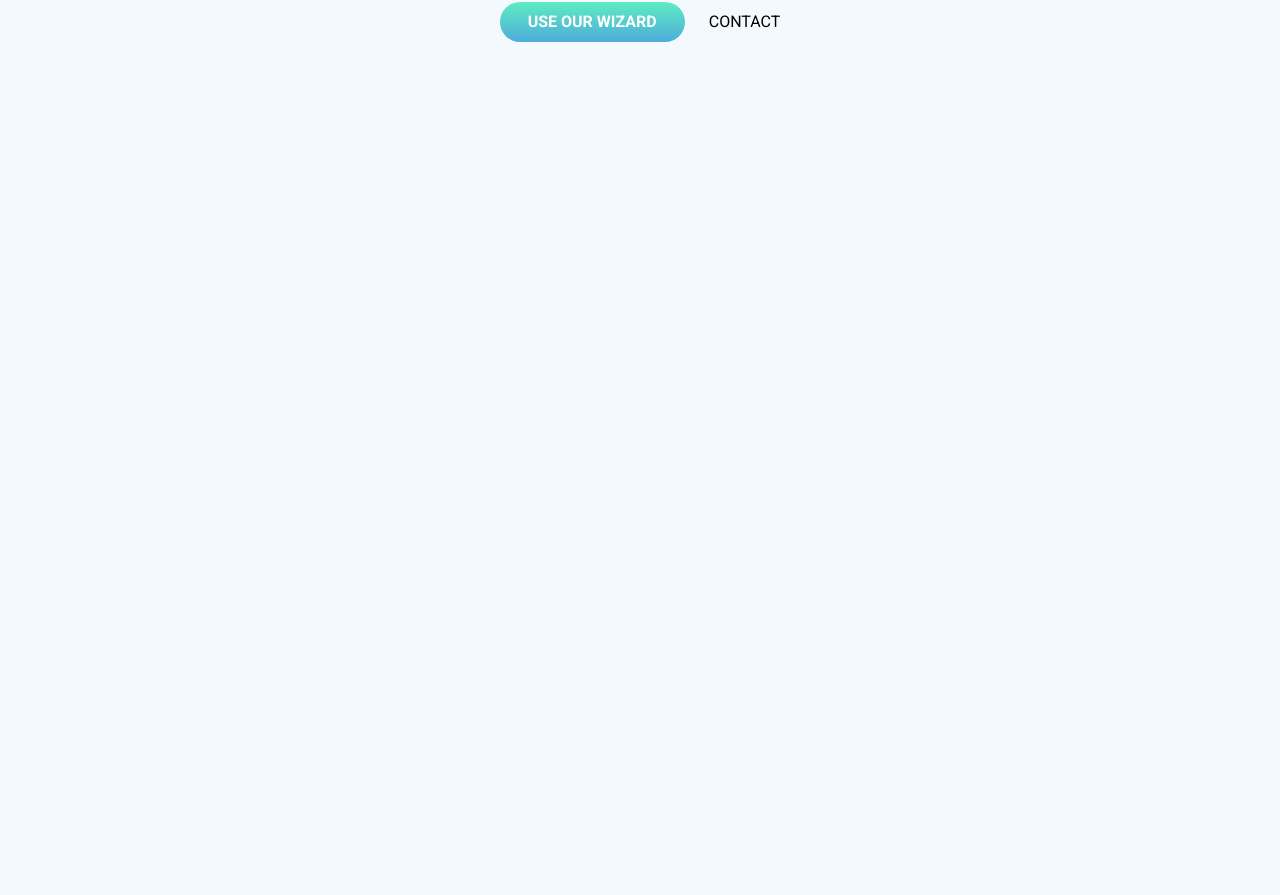
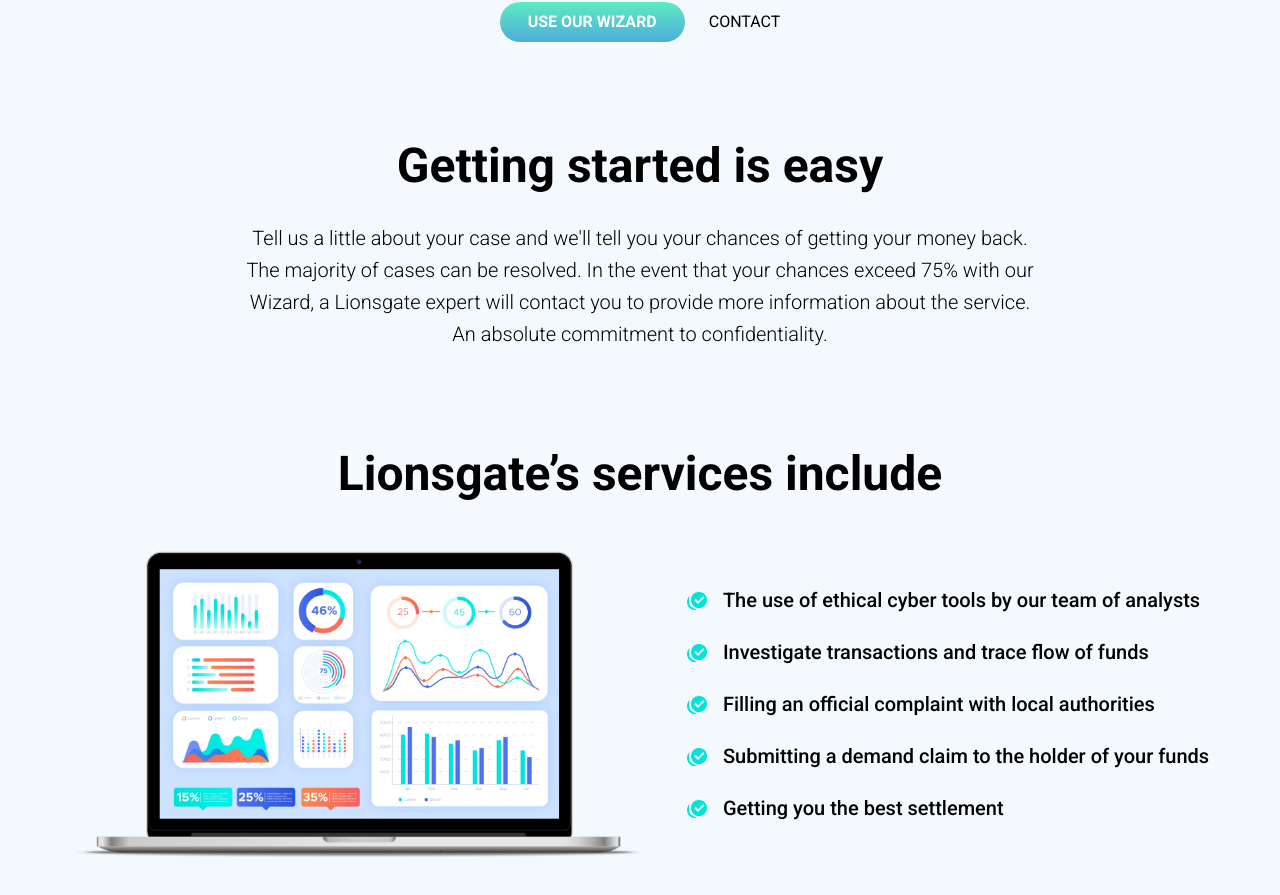
Before and after one commit to abdullahmehboob20s/Lion-Web, a React (Create React App) app: page / in a window 1280 px wide. Shown: the part 1862-2757 px from the top of the page. Before the commit the page ends 2054 px from the top, so only its background shows below. Built offline with nearby package versions, Linux system fonts and the light colour scheme.

Commit message:
ServicesIncludes sections ready for desktop

```diff
--- a/src/App.js
+++ b/src/App.js
@@ -2,6 +2,8 @@
 import Navbar from "layouts/Navbar";
 import TrustedCompanies from "layouts/TrustedCompanies";
 import LostAndRecovered from "layouts/LostAndRecovered";
+import GettingStarted from "layouts/GettingStarted";
+import ServicesIncludes from "layouts/ServicesIncludes";
 
 function App() {
   return (
@@ -13,8 +15,14 @@
       <div className="mb-150px">
         <TrustedCompanies />
       </div>
-      <div className="mb-150px">
+      <div className="mb-100px">
         <LostAndRecovered />
+      </div>
+      <div className="mb-100px">
+        <GettingStarted />
+      </div>
+      <div className="mb-100px">
+        <ServicesIncludes />
       </div>
     </div>
   );
--- /dev/null
+++ b/src/components/Title.js
@@ -0,0 +1,9 @@
+import React from "react";
+
+function Title({ title, className }) {
+  return (
+    <h1 className={`text-center font-bold text-5xl ${className}`}>{title}</h1>
+  );
+}
+
+export default Title;
--- /dev/null
+++ b/src/layouts/GettingStarted.js
@@ -0,0 +1,23 @@
+import Title from "components/Title";
+import React from "react";
+
+function GettingStarted() {
+  return (
+    <div>
+      <div className="container">
+        <div className="mb-8">
+          <Title title="Getting started is easy" />
+        </div>
+        <p className="text-xl text-black leading-[1.6] font-light text-center w-full max-w-[40em] mx-auto">
+          Tell us a little about your case and we'll tell you your chances of
+          getting your money back. The majority of cases can be resolved. In the
+          event that your chances exceed 75% with our Wizard, a Lionsgate expert
+          will contact you to provide more information about the service. An
+          absolute commitment to confidentiality.
+        </p>
+      </div>
+    </div>
+  );
+}
+
+export default GettingStarted;
--- a/src/layouts/LostAndRecovered.js
+++ b/src/layouts/LostAndRecovered.js
@@ -1,4 +1,5 @@
 import LostAndRecoveredCard from "components/LostAndRecoveredCard";
+import Title from "components/Title";
 import React from "react";
 
 function LostAndRecovered() {
@@ -6,9 +7,9 @@
     <div>
       <div className="container">
         <div className="mb-50px">
-          <h1 className="text-center font-bold text-5xl mb-8">
-            LOST & RECOVERED
-          </h1>
+          <div className="mb-8">
+            <Title title="LOST & RECOVERED" />
+          </div>
           <p className="text-center text-base font-light">
             Get a free evaluation of your recovery chances by using our wizard
           </p>
--- /dev/null
+++ b/src/layouts/ServicesIncludes.js
@@ -0,0 +1,37 @@
+import Title from "components/Title";
+import React from "react";
+
+const Point = ({ point }) => {
+  return (
+    <div className="flex items-start space-x-4">
+      <img src="images/checkbox-icon.svg" className="mt-[.36em]" alt="" />
+      <p className="text-xl font-medium text-black">{point}</p>
+    </div>
+  );
+};
+
+function ServicesIncludes() {
+  return (
+    <div>
+      <div className="container">
+        <div className="mb-12">
+          <Title title="Lionsgate’s services include " />
+        </div>
+
+        <div className="flex items-center justify-center space-x-10">
+          <img src="images/laptop.png" className="w-1/2" alt="" />
+
+          <div className="space-y-6">
+            <Point point="The use of ethical cyber tools by our team of analysts" />
+            <Point point="Investigate transactions and trace flow of funds" />
+            <Point point="Filling an official complaint with local authorities " />
+            <Point point="Submitting a demand claim to the holder of your funds" />
+            <Point point="Getting you the best settlement" />
+          </div>
+        </div>
+      </div>
+    </div>
+  );
+}
+
+export default ServicesIncludes;
```
Also changed, not shown: public/images/checkbox-icon.svg (added).
